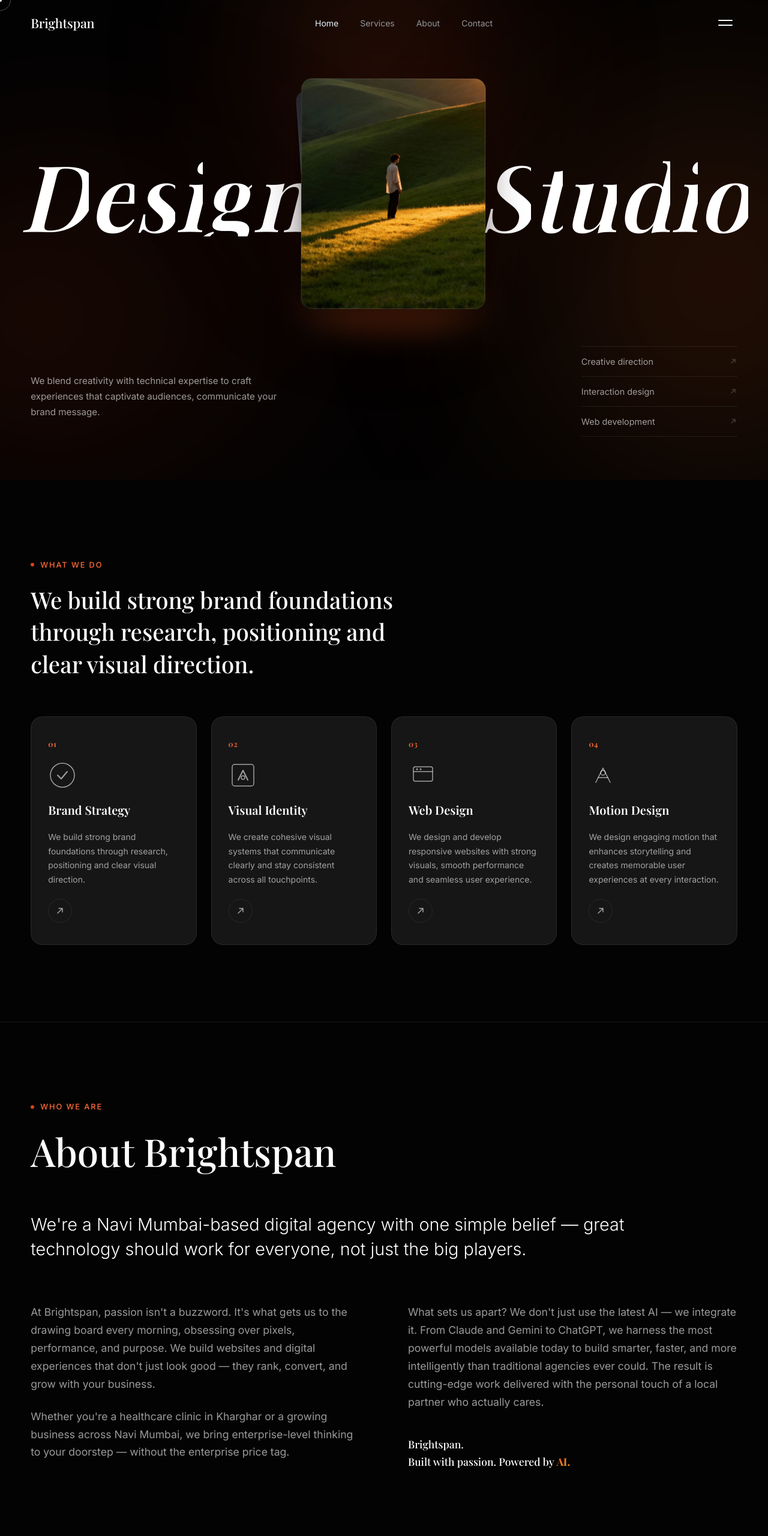
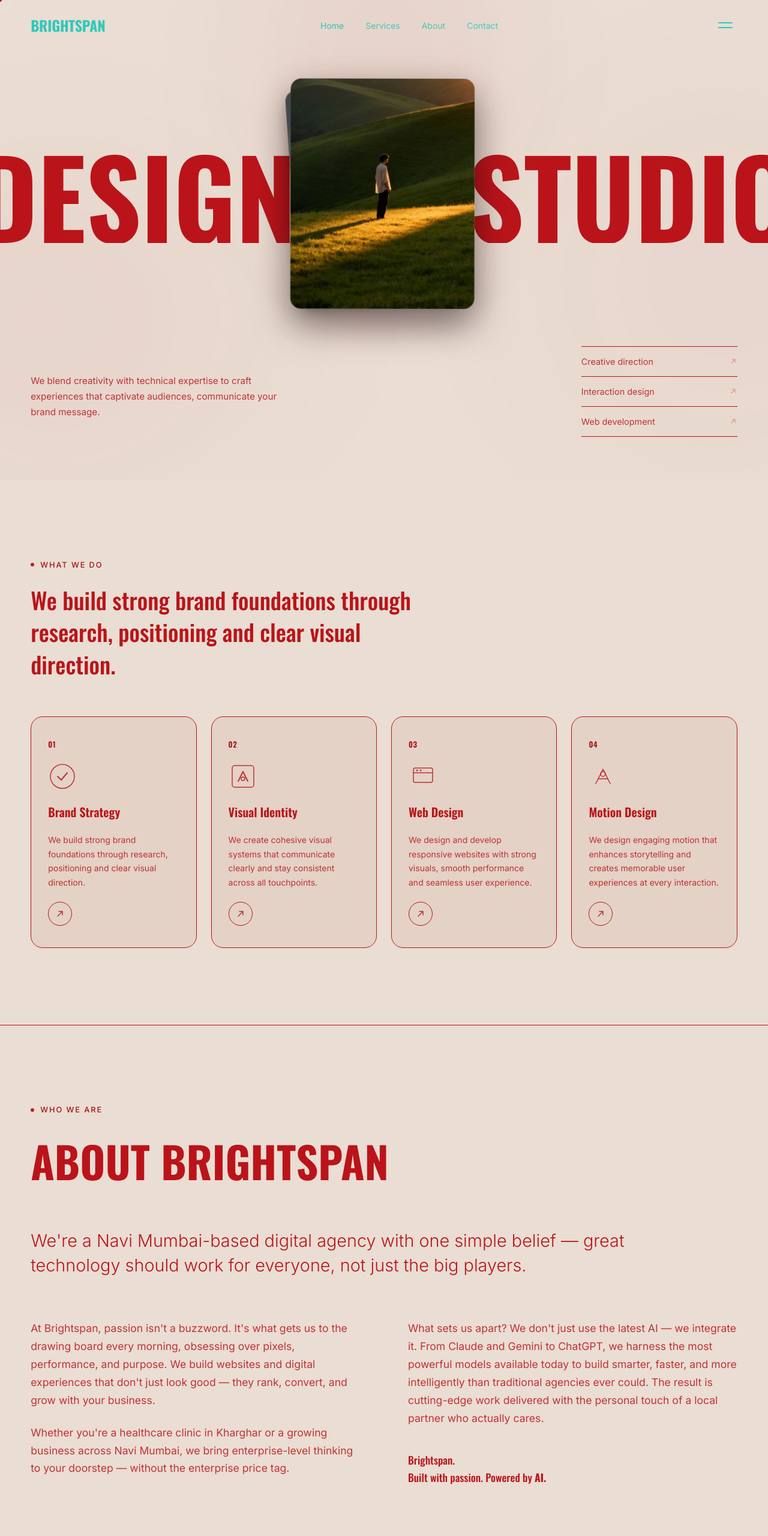
Before and after one commit to tejobir/Brightspan, a plain HTML site: page index.html in a window 1280 px wide. Shown: the top 2560 px of the page at 60% size. Drawn offline with nearby package versions, Linux system fonts and the light colour scheme; a web font is replaced by a local one.

Commit message:
Add files via upload

```diff
--- a/index.html
+++ b/index.html
@@ -14,7 +14,7 @@
     <link rel="preconnect" href="https://fonts.googleapis.com">
     <link rel="preconnect" href="https://fonts.gstatic.com" crossorigin>
     <link
-        href="https://fonts.googleapis.com/css2?family=Inter:wght@300;400;500;600&family=Playfair+Display:ital,wght@0,400;0,500;0,600;0,700;0,800;0,900;1,400;1,500;1,600&display=swap"
+        href="https://fonts.googleapis.com/css2?family=Inter:wght@300;400;500;600&family=Oswald:wght@300;400;500;600;700&display=swap"
         rel="stylesheet">
     <link rel="stylesheet" href="styles.css">
 </head>
--- a/styles.css
+++ b/styles.css
@@ -4,27 +4,24 @@
 
 :root {
     /* Colors */
-    --bg: #030303;
-    --bg-elevated: #111111;
-    --bg-card: #161616;
-    --bg-card-hover: #1c1c1c;
-    --text-primary: #ffffff;
-    --text-secondary: rgba(255, 255, 255, 0.6);
-    --text-tertiary: rgba(255, 255, 255, 0.35);
-    --accent: #e8461c;
-    --accent-warm: #ff6b35;
-    --accent-amber: #f5a623;
-    --glow-primary: rgba(142, 45, 14, 0.6);
-    /* deep red-orange */
-    --glow-secondary: rgba(181, 74, 21, 0.5);
-    /* bright orange */
-    --glow-tertiary: rgba(85, 23, 5, 0.7);
-    /* dark red */
-    --border: rgba(255, 255, 255, 0.08);
-    --border-hover: rgba(255, 255, 255, 0.15);
+    --bg: #eaddd3;
+    --bg-elevated: #e3d2c5;
+    --bg-card: #e3d2c5;
+    --bg-card-hover: #dcbfae;
+    --text-primary: #ba141a;
+    --text-secondary: rgba(186, 20, 26, 0.85);
+    --text-tertiary: rgba(186, 20, 26, 0.6);
+    --accent: #ba141a;
+    --accent-warm: #a61217;
+    --accent-amber: #d9181e;
+    --glow-primary: rgba(186, 20, 26, 0.12);
+    --glow-secondary: rgba(186, 20, 26, 0.08);
+    --glow-tertiary: rgba(186, 20, 26, 0.1);
+    --border: #ba141a;
+    --border-hover: rgba(186, 20, 26, 0.7);
 
     /* Typography */
-    --font-display: 'Playfair Display', serif;
+    --font-display: 'Oswald', sans-serif;
     --font-body: 'Inter', sans-serif;
 
     /* Spacing */
@@ -116,10 +113,8 @@
     font-weight: 500;
     letter-spacing: 0;
     margin-bottom: 32px;
-    background: linear-gradient(135deg, var(--text-primary) 0%, var(--accent-warm) 100%);
-    -webkit-background-clip: text;
-    -webkit-text-fill-color: transparent;
-    background-clip: text;
+    color: var(--text-primary);
+    text-transform: uppercase;
 }
 
 .preloader-bar-track {
@@ -133,7 +128,7 @@
 .preloader-bar-fill {
     width: 0%;
     height: 100%;
-    background: linear-gradient(90deg, var(--accent), var(--accent-amber));
+    background: var(--accent);
     border-radius: 2px;
     transition: width 0.1s linear;
 }
@@ -230,9 +225,10 @@
 
 .logo-text {
     font-family: var(--font-display);
-    font-weight: 500;
-    font-size: 1.35rem;
+    font-weight: 700;
+    font-size: 1.5rem;
     letter-spacing: -0.01em;
+    text-transform: uppercase;
 }
 
 .navbar-links {
@@ -500,12 +496,12 @@
 
 .headline-word {
     font-family: var(--font-display);
-    font-size: clamp(5rem, 12vw, 12rem);
-    font-weight: 600;
-    font-style: italic;
+    font-size: clamp(5rem, 14vw, 14rem);
+    font-weight: 700;
     line-height: 0.9;
-    letter-spacing: -0.01em;
-    color: var(--text-primary);
+    letter-spacing: 0em;
+    color: var(--text-primary);
+    text-transform: uppercase;
     display: flex;
     white-space: nowrap;
 }
@@ -1140,9 +1136,9 @@
     display: flex;
     align-items: center;
     justify-content: center;
-    background: var(--bg-primary);
+    background: var(--bg);
     border: 2px solid var(--border);
-    color: var(--text-secondary);
+    color: var(--text-primary);
     cursor: pointer;
     transition: all 0.25s ease;
     font-size: 0;
@@ -1199,10 +1195,11 @@
 
 .cta-title {
     font-family: var(--font-display);
-    font-size: clamp(2.2rem, 5vw, 4rem);
-    font-weight: 500;
-    line-height: 1.15;
+    font-size: clamp(2.5rem, 7vw, 5rem);
+    font-weight: 700;
+    line-height: 1.1;
     letter-spacing: 0em;
+    text-transform: uppercase;
     margin-bottom: 40px;
     opacity: 0;
     transform: translateY(40px);
@@ -1215,12 +1212,10 @@
 }
 
 .cta-title em {
-    font-style: italic;
-    font-weight: 400;
-    background: linear-gradient(135deg, var(--accent) 0%, var(--accent-amber) 100%);
-    -webkit-background-clip: text;
-    -webkit-text-fill-color: transparent;
-    background-clip: text;
+    font-style: normal;
+    color: var(--bg);
+    background: var(--text-primary);
+    padding: 0 10px;
 }
 
 .cta-main-btn {
@@ -1304,9 +1299,10 @@
 
 .footer-logo {
     font-family: var(--font-display);
-    font-size: 1.5rem;
-    font-weight: 500;
+    font-size: 2rem;
+    font-weight: 700;
     letter-spacing: 0em;
+    text-transform: uppercase;
     display: block;
     margin-bottom: 16px;
 }
@@ -1574,10 +1570,11 @@
 
 .about-title {
     font-family: var(--font-display);
-    font-size: clamp(2.5rem, 5vw, 4rem);
-    font-weight: 500;
+    font-size: clamp(3rem, 6vw, 4.5rem);
+    font-weight: 700;
     margin-bottom: 60px;
     letter-spacing: 0em;
+    text-transform: uppercase;
     opacity: 0;
     transform: translateY(30px);
     transition: opacity 0.8s var(--ease-out), transform 0.8s var(--ease-out);
@@ -1626,11 +1623,9 @@
 }
 
 .ai-highlight {
-    background: linear-gradient(135deg, var(--accent) 0%, var(--accent-amber) 100%);
-    -webkit-background-clip: text;
-    -webkit-text-fill-color: transparent;
-    background-clip: text;
+    color: var(--text-primary);
     font-weight: 700;
+    background-color: transparent;
 }
 
 @media (max-width: 900px) {
```
